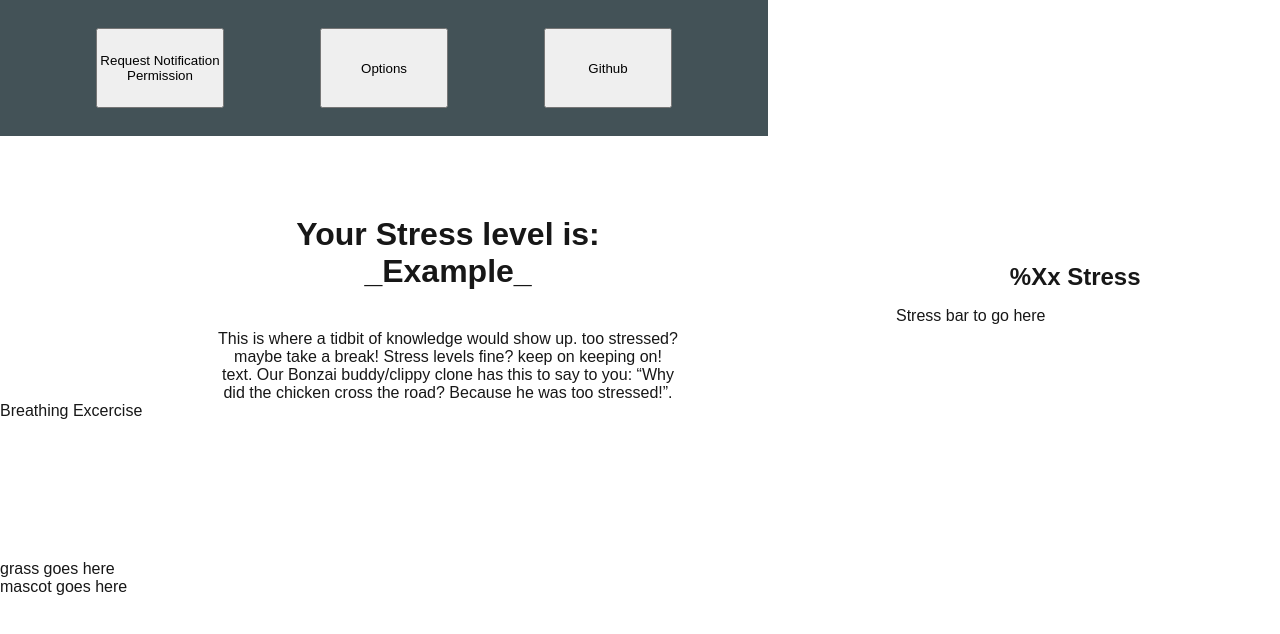
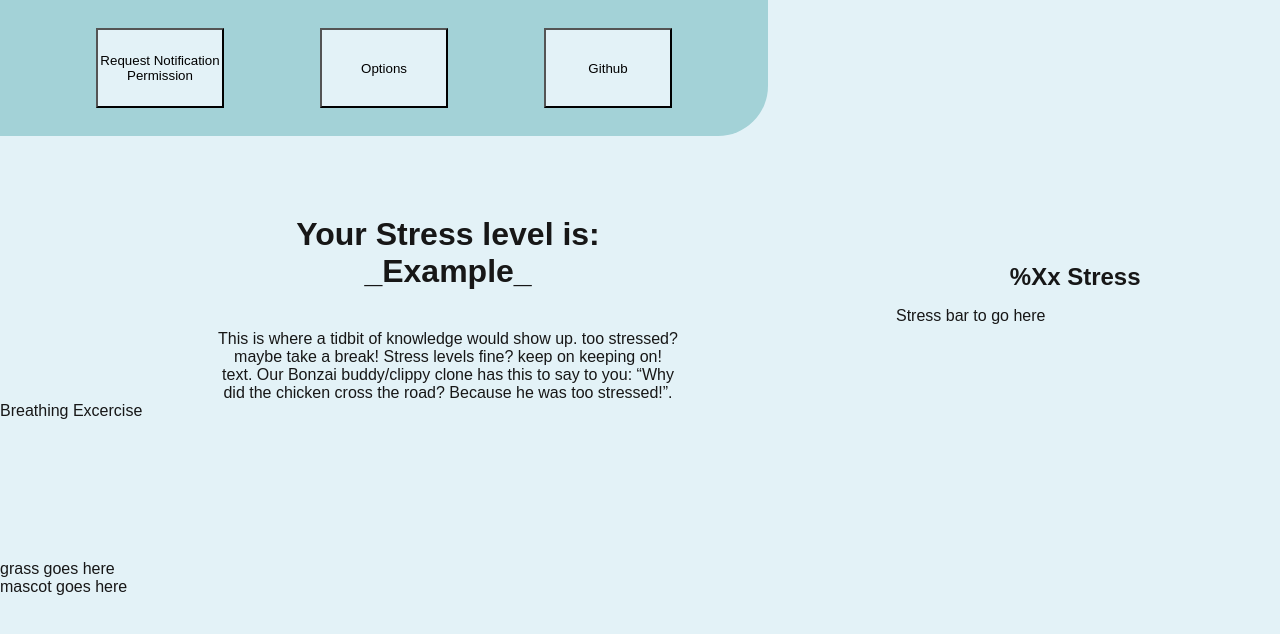
Before and after one commit to seamushinz/stress-tracking-webapp, a Next.js app in the folder stress-app/: page / in a window 1280 px wide. Shown: the top 634 px of the page. Built offline with nearby package versions, Linux system fonts and the light colour scheme; no server answers.

Commit message:
More CSS

```diff
--- a/stress-app/src/app/globals.css
+++ b/stress-app/src/app/globals.css
@@ -1,7 +1,7 @@
 :root {
-  --background: #ffffff;
+  --background: #e3f2f7;
   --foreground: #171717;
-  --secondary: #435257
+  --secondary: #a3d2d7;
 }
 
 @media (prefers-color-scheme: dark) {
@@ -61,9 +61,11 @@ a {
   display: flex;
   justify-content: space-evenly;
   align-items: center;
+  border-bottom-right-radius: 50px;
 }
 
 .menuButton{
+  background-color: var(--background);
   height: 10vh;
   width: 10vw;
 }
@@ -107,6 +109,10 @@ margin-right: 2vw;
   margin-bottom: 2vh;
 }
 
+.stressBar{
+  margin-left: 5vw;
+}
+
 .mascotSection{
   height: 30vh;
 }
```
